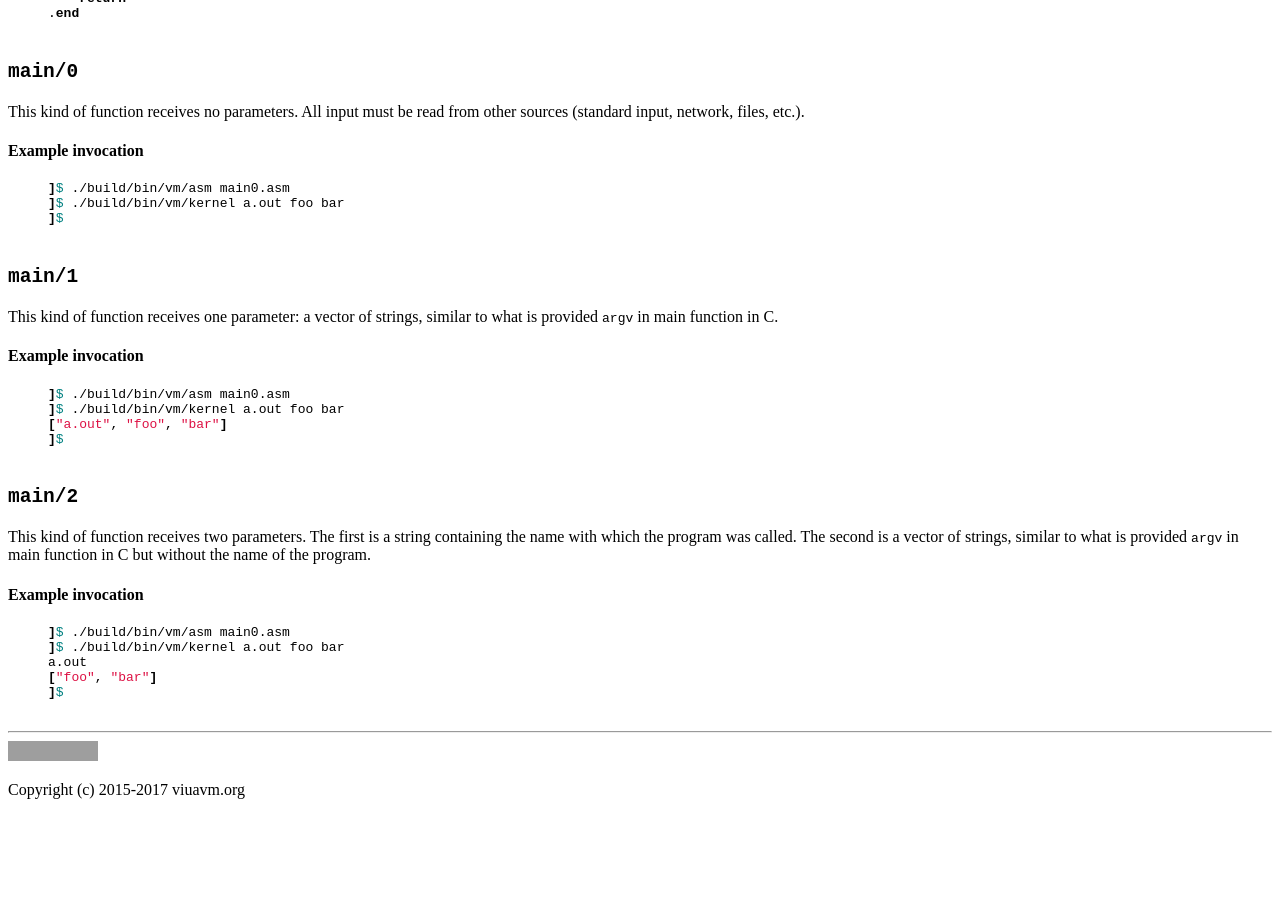
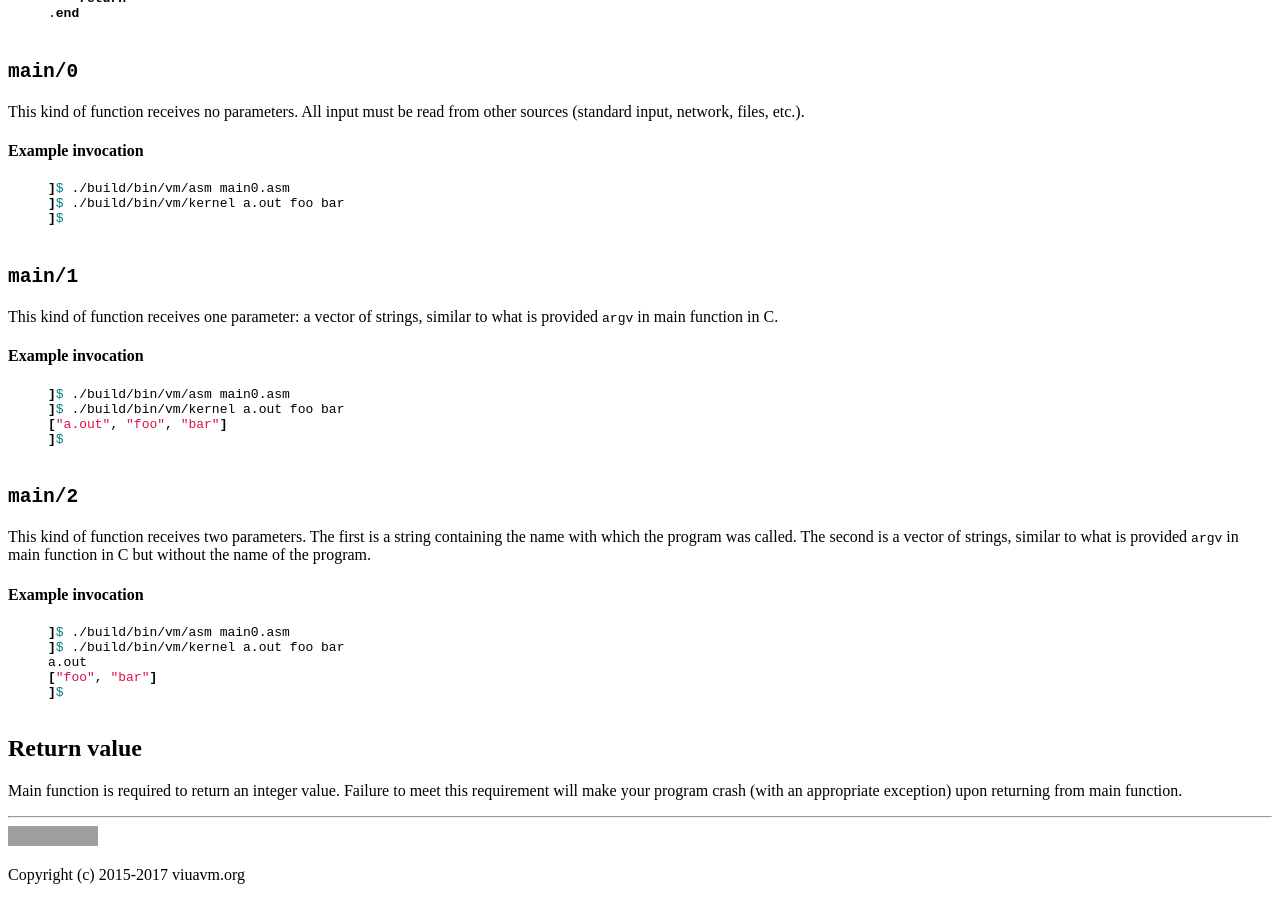
Before and after one commit to marekjm/docs.viuavm.org, a Jekyll site: the page built from _manuals/main-function.html, in a window 1280 px wide and 900 px high, scrolled down 774 px. Built offline with Jekyll 4.4.1, drawn with Linux system fonts in a browser that asks for light colours; before the commit the page ends 1589 px from its top, so only the background shows below that; grey boxes are pictures that could not be loaded.

Commit message:
Add info about returns from main function

```diff
--- a/_manuals/main-function.html
+++ b/_manuals/main-function.html
@@ -121,3 +121,12 @@ a.out
 ]$
     {% endhighlight %}
 </section>
+
+<section class="chapter">
+    <h1> Return value </h1>
+
+    <p>
+        Main function is required to return an integer value.
+        Failure to meet this requirement will make your program crash (with an appropriate exception) upon returning from main function.
+    </p>
+</section>
```
